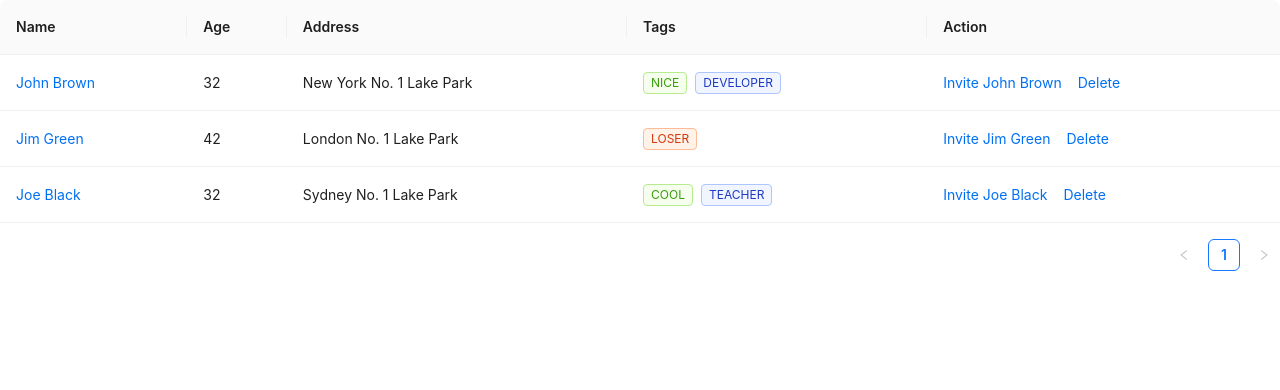
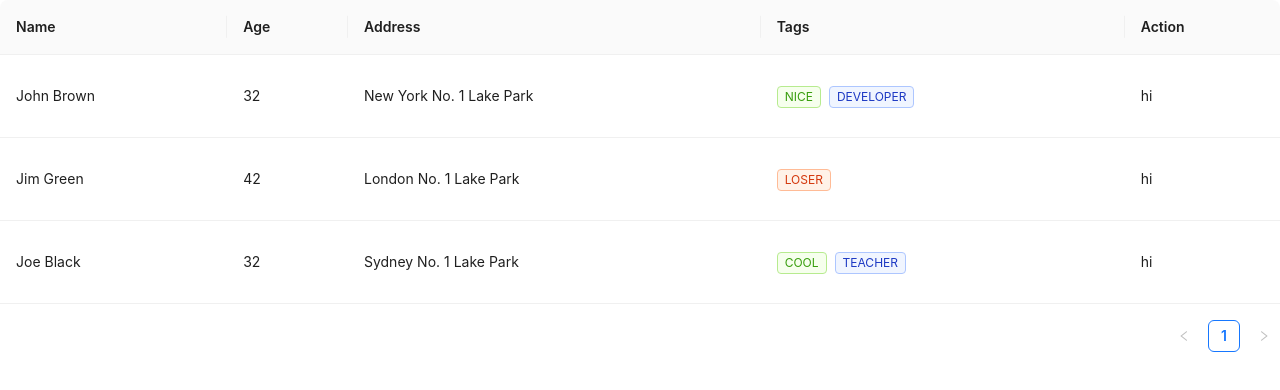
Before and after one commit to pumple99/mobile_test, a Next.js app: page /test in a window 1280 px wide. Shown: the top 390 px of the page. Built offline with nearby package versions, Linux system fonts and the light colour scheme.

Commit message:
fixed <a> error

```diff
--- a/pages/test.tsx
+++ b/pages/test.tsx
@@ -15,7 +15,7 @@ const columns: ColumnsType<DataType> = [
     title: 'Name',
     dataIndex: 'name',
     key: 'name',
-    render: (text) => <a>{text}</a>,
+    render: (text) => <p>{text}</p>,
   },
   {
     title: 'Age',
@@ -52,8 +52,7 @@ const columns: ColumnsType<DataType> = [
     key: 'action',
     render: (_, record) => (
       <Space size="middle">
-        <a>Invite {record.name}</a>
-        <a>Delete</a>
+        hi
       </Space>
     ),
   },
```
Also changed, not shown: pages/index.tsx (+5 -5 lines).
